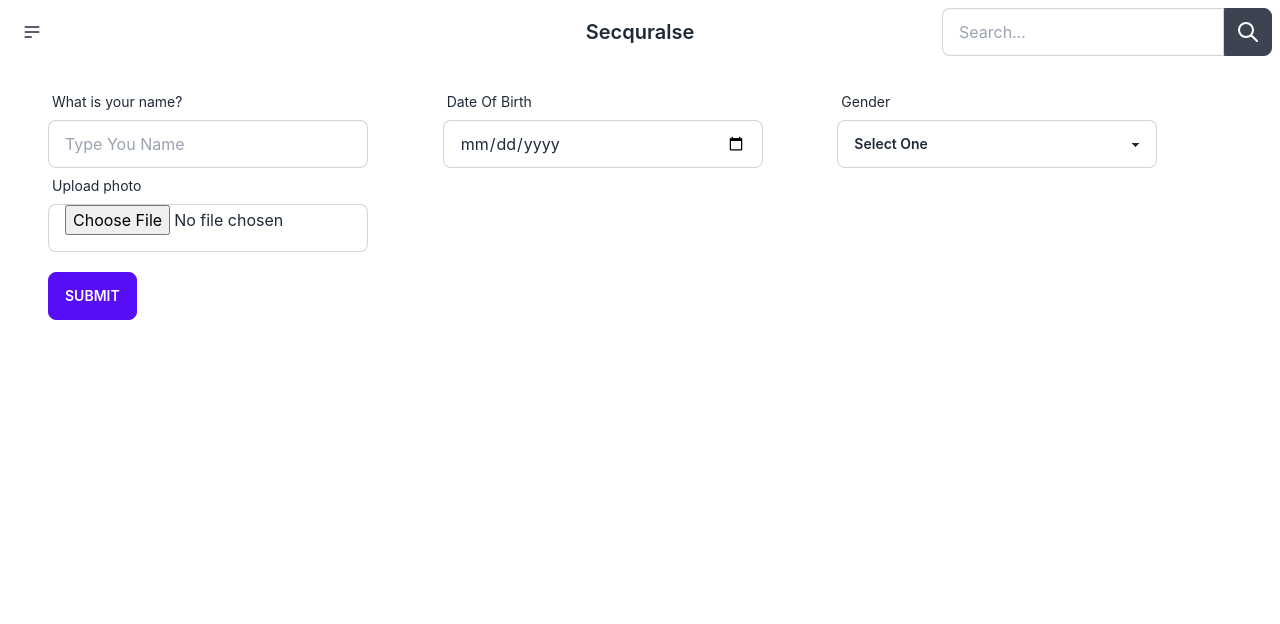
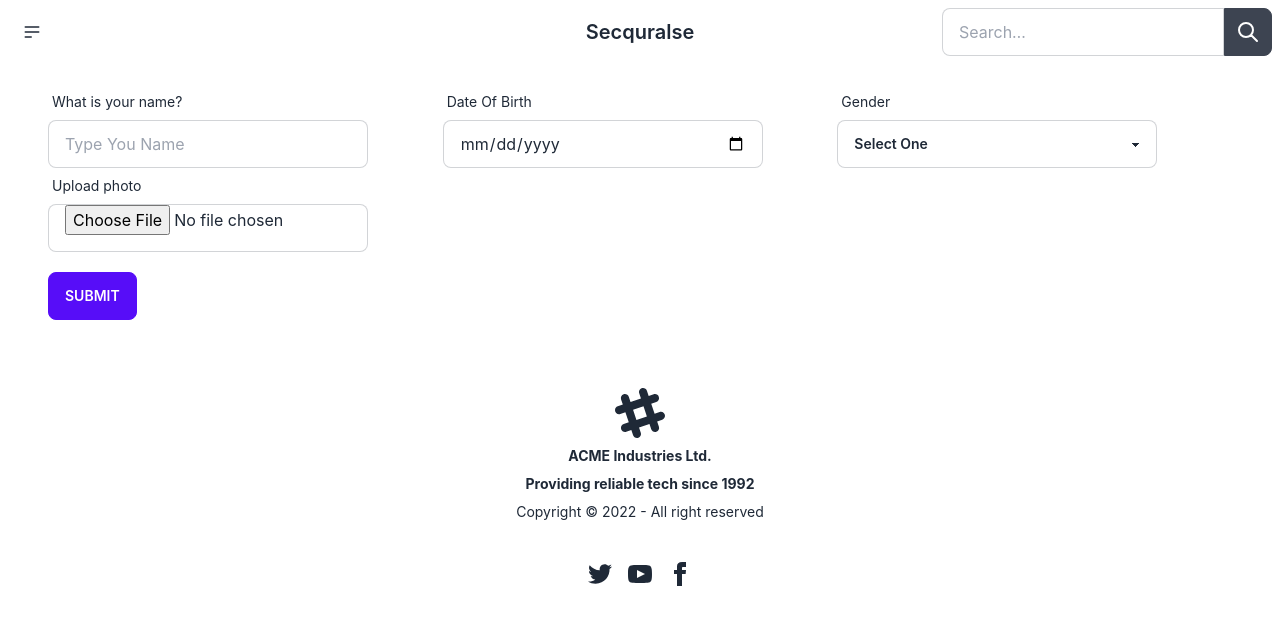
Before and after one commit to Muhammad-Mehedi-Hasan-Opi-Sarker/secqur-alse-client, a React (Create React App) app: page /home in a window 1280 px wide. Shown: the top 624 px of the page. Built offline with nearby package versions, Linux system fonts and the light colour scheme.

Commit message:
add footer

```diff
--- a/src/App.js
+++ b/src/App.js
@@ -3,6 +3,7 @@
 import Home from './component/Home/Home';
 import Navbar from './component/Navbar/Navbar';
 import { Route, Routes } from 'react-router-dom';
+import Footer from './component/Footer/Footer';
 
 function App() {
   return (
@@ -12,7 +13,7 @@
         <Route path='/home' element={<Home></Home>}></Route>
         <Route path='/' element={<Home></Home>}></Route>
       </Routes>
-
+      <Footer></Footer>
     </div>
   );
 }
--- /dev/null
+++ b/src/component/Footer/Footer.js
@@ -0,0 +1,29 @@
+import React from 'react';
+
+const Footer = () => {
+    return (
+        <div>
+            <footer class="footer footer-center p-10 bg-white text-base-content rounded">
+                <div>
+                    <svg width="50" height="50" viewBox="0 0 24 24" xmlns="http://www.w3.org/2000/svg" fill-rule="evenodd" clip-rule="evenodd" class="inline-block fill-current"><path d="M22.672 15.226l-2.432.811.841 2.515c.33 1.019-.209 2.127-1.23 2.456-1.15.325-2.148-.321-2.463-1.226l-.84-2.518-5.013 1.677.84 2.517c.391 1.203-.434 2.542-1.831 2.542-.88 0-1.601-.564-1.86-1.314l-.842-2.516-2.431.809c-1.135.328-2.145-.317-2.463-1.229-.329-1.018.211-2.127 1.231-2.456l2.432-.809-1.621-4.823-2.432.808c-1.355.384-2.558-.59-2.558-1.839 0-.817.509-1.582 1.327-1.846l2.433-.809-.842-2.515c-.33-1.02.211-2.129 1.232-2.458 1.02-.329 2.13.209 2.461 1.229l.842 2.515 5.011-1.677-.839-2.517c-.403-1.238.484-2.553 1.843-2.553.819 0 1.585.509 1.85 1.326l.841 2.517 2.431-.81c1.02-.33 2.131.211 2.461 1.229.332 1.018-.21 2.126-1.23 2.456l-2.433.809 1.622 4.823 2.433-.809c1.242-.401 2.557.484 2.557 1.838 0 .819-.51 1.583-1.328 1.847m-8.992-6.428l-5.01 1.675 1.619 4.828 5.011-1.674-1.62-4.829z"></path></svg>
+                    <p class="font-bold">
+                        ACME Industries Ltd.
+                    </p>
+                    <p class="font-bold">
+                        Providing reliable tech since 1992
+                    </p>
+                    <p>Copyright © 2022 - All right reserved</p>
+                </div>
+                <div>
+                    <div class="grid grid-flow-col gap-4">
+                        <a><svg xmlns="http://www.w3.org/2000/svg" width="24" height="24" viewBox="0 0 24 24" class="fill-current"><path d="M24 4.557c-.883.392-1.832.656-2.828.775 1.017-.609 1.798-1.574 2.165-2.724-.951.564-2.005.974-3.127 1.195-.897-.957-2.178-1.555-3.594-1.555-3.179 0-5.515 2.966-4.797 6.045-4.091-.205-7.719-2.165-10.148-5.144-1.29 2.213-.669 5.108 1.523 6.574-.806-.026-1.566-.247-2.229-.616-.054 2.281 1.581 4.415 3.949 4.89-.693.188-1.452.232-2.224.084.626 1.956 2.444 3.379 4.6 3.419-2.07 1.623-4.678 2.348-7.29 2.04 2.179 1.397 4.768 2.212 7.548 2.212 9.142 0 14.307-7.721 13.995-14.646.962-.695 1.797-1.562 2.457-2.549z"></path></svg></a>
+                        <a><svg xmlns="http://www.w3.org/2000/svg" width="24" height="24" viewBox="0 0 24 24" class="fill-current"><path d="M19.615 3.184c-3.604-.246-11.631-.245-15.23 0-3.897.266-4.356 2.62-4.385 8.816.029 6.185.484 8.549 4.385 8.816 3.6.245 11.626.246 15.23 0 3.897-.266 4.356-2.62 4.385-8.816-.029-6.185-.484-8.549-4.385-8.816zm-10.615 12.816v-8l8 3.993-8 4.007z"></path></svg></a>
+                        <a><svg xmlns="http://www.w3.org/2000/svg" width="24" height="24" viewBox="0 0 24 24" class="fill-current"><path d="M9 8h-3v4h3v12h5v-12h3.642l.358-4h-4v-1.667c0-.955.192-1.333 1.115-1.333h2.885v-5h-3.808c-3.596 0-5.192 1.583-5.192 4.615v3.385z"></path></svg></a>
+                    </div>
+                </div>
+            </footer>
+        </div>
+    );
+};
+
+export default Footer;
--- a/src/component/Home/Home.js
+++ b/src/component/Home/Home.js
@@ -5,7 +5,7 @@
 
     }
     return (
-        <div className='px-12'>
+        <div className='px-12 mb-7'>
             <form onSubmit={handleSubmit}>
 
                 <div className='grid lg:grid-cols-3 mb-5'>
--- a/src/component/Navbar/Navbar.js
+++ b/src/component/Navbar/Navbar.js
@@ -14,7 +14,8 @@
                         <li><a>About</a></li>
                         <div className="form-control">
                     <div className="input-group lg:invisible">
-                        <input type="text" placeholder="Search…" className="input input-bordered" />
+                        <input type="text" placeholder="Search…"
+                         className="input input-bordered w-32" />
                         <button className="btn btn-square">
                             <svg xmlns="http://www.w3.org/2000/svg" className="h-6 w-6" fill="none" viewBox="0 0 24 24" stroke="currentColor"><path stroke-linecap="round" stroke-linejoin="round" stroke-width="2" d="M21 21l-6-6m2-5a7 7 0 11-14 0 7 7 0 0114 0z" /></svg>
                         </button>
```
